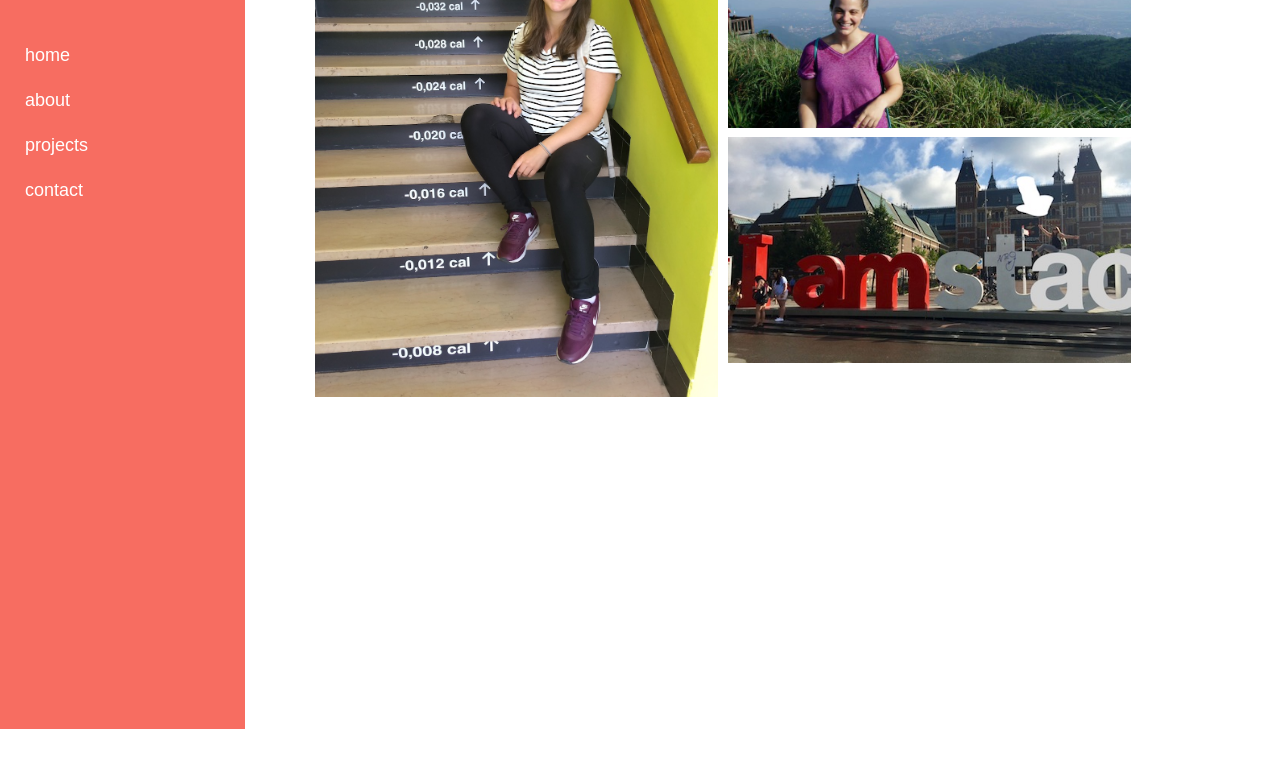
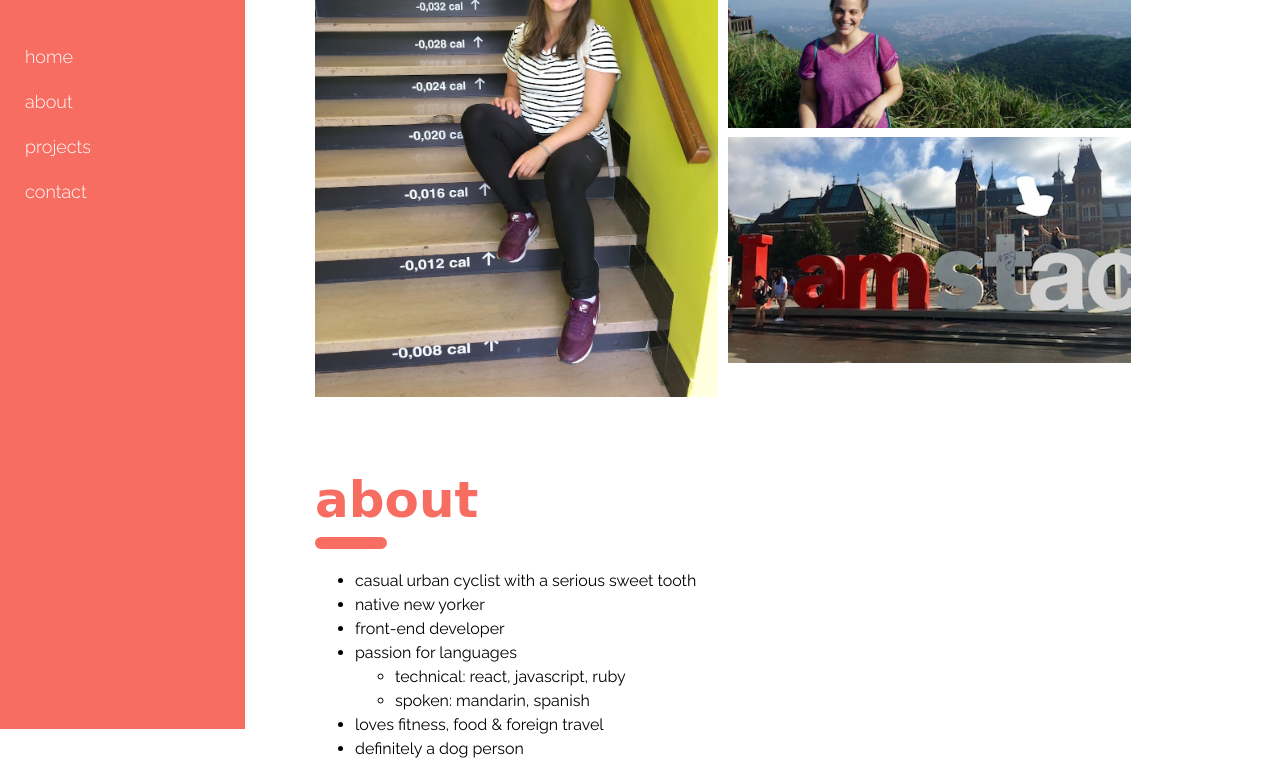
Before and after one commit to smarks8/sassy-portfolio, a website: page index.html in a window 1280 px wide. Shown: the part 327-1104 px from the top of the page. Before the commit the page ends 800 px from the top, so only its background shows below. Drawn offline with Linux system fonts and the light colour scheme; a web font is replaced by a local one.

Commit message:
about section

```diff
--- a/index.html
+++ b/index.html
@@ -5,6 +5,7 @@
     <meta name="viewport" content="width=device-width, initial-scale=1.0">
     <link rel="stylesheet" href="styles.css" type="text/css">
     <link href="https://fonts.googleapis.com/css?family=Galada" rel="stylesheet">
+    <link href="https://fonts.googleapis.com/css?family=Raleway:300,400,600" rel="stylesheet">
     <title>Stacey Marks</title>
   </head>
   <body>
@@ -38,7 +39,20 @@
         </div>
       </div>
       <div class="about">
-
+        <h1>about</h1>
+        <hr>
+        <ul class="about-list">
+          <li>casual urban cyclist with a serious sweet tooth</li>
+          <li>native new yorker</li>
+          <li>front-end developer</li>
+          <li>passion for languages</li>
+            <ul>
+              <li>technical: react, javascript, ruby</li>
+              <li>spoken: mandarin, spanish</li>
+            </ul>
+          <li>loves fitness, food & foreign travel</li>
+          <li>definitely a dog person</li>
+        </ul>
       </div>
       <div class="projects">
 
--- a/styles.scss
+++ b/styles.scss
@@ -87,5 +87,27 @@ nav {
       }
     }
   }
+}
 
+.about {
+  margin-top: $xl;
+
+  h1 {
+    font-family: $font-titles;
+    color: $coral;
+    font-size: 50px;
+    margin-bottom: 0;
+  }
+
+  hr {
+    border: 6px solid $coral;
+    width: 60px;
+    border-radius: 15px;
+    float: left;
+  }
+
+  &-list {
+    line-height: 1.5;
+    margin-top: $l;
+  }
 }
```
Also changed, not shown: styles.css.
